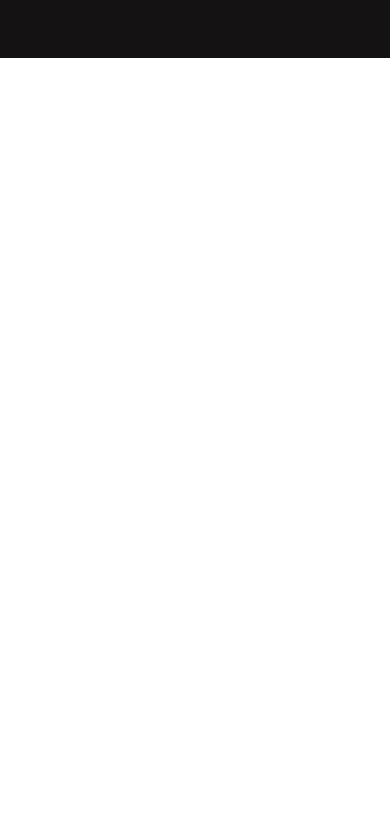
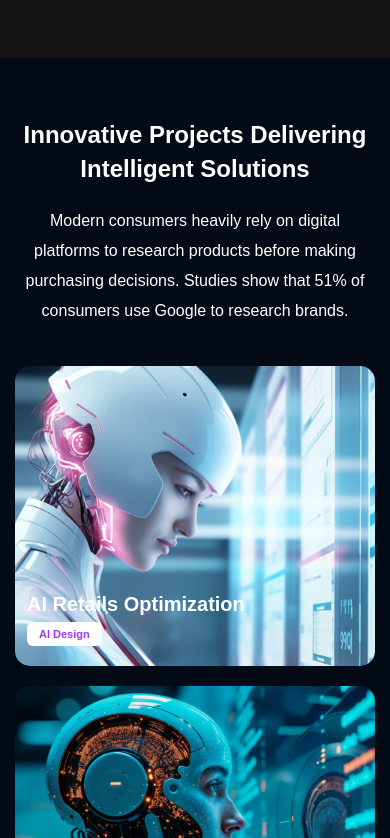
Before and after one commit to Jawad-Nassiri/alupz-project, a React (Create React App) app: page / in a window 390 px wide. Shown: the part 5666-6504 px from the top of the page. Before the commit the page ends 5724 px from the top, so only its background shows below. Built offline with nearby package versions, Linux system fonts and the light colour scheme.

Commit message:
add responsive design ot the introduction part

```diff
--- a/src/App.js
+++ b/src/App.js
@@ -15,8 +15,8 @@ export default function App() {
       <Stats />
       <AiServices />
       <Approach />
-      {/* <Introduction />
-      <Testimonials />
+      <Introduction />
+      {/* <Testimonials />
       <Team />
       <ContactUs />
       <Footer/> */}
--- a/src/components/Introduction/Introduction.css
+++ b/src/components/Introduction/Introduction.css
@@ -1,7 +1,7 @@
 .introduction-container {
   width: 100%;
   background: #050a17;
-    padding: 80px 0;
+  padding: 80px 20px;
 }
 
 .introduction-section {
@@ -14,25 +14,87 @@
   align-items: center;
   justify-content: space-between;
   color: #fff;
-    gap: 10px;
+  gap: 20px;
+  flex-wrap: wrap;
 }
 
 .introduction-header__title {
   font-size: 37px;
+  line-height: 48px;
+  font-weight: 700;
 }
 
 .introduction-header__text {
   text-align: justify;
   font-size: 18px;
   line-height: 34px;
-    color: #FFFFFF;
+  color: #fff;
   width: 600px;
+  max-width: 100%;
 }
 
 .introduction-boxes-container {
   display: flex;
+  flex-wrap: wrap;
   align-items: center;
   justify-content: center;
   gap: 25px;
   margin-top: 40px;
 }
+
+
+
+/*! Responsive */
+@media (max-width: 1024px) {
+  .introduction-container {
+    padding: 80px 40px;
+  }
+
+  .introduction-header {
+    flex-direction: column;
+    text-align: center;
+  }
+
+  .introduction-header__title {
+    font-size: 32px;
+    line-height: 42px;
+  }
+
+  .introduction-header__text {
+    text-align: center;
+    width: 100%;
+    font-size: 17px;
+  }
+}
+
+@media (max-width: 768px) {
+  .introduction-container {
+    padding: 70px 20px;
+  }
+
+  .introduction-header__title {
+    font-size: 28px;
+    line-height: 38px;
+  }
+
+  .introduction-boxes-container {
+    flex-direction: column;
+    gap: 20px;
+  }
+}
+
+@media (max-width: 480px) {
+  .introduction-container {
+    padding: 60px 15px;
+  }
+
+  .introduction-header__title {
+    font-size: 24px;
+    line-height: 34px;
+  }
+
+  .introduction-header__text {
+    font-size: 16px;
+    line-height: 30px;
+  }
+}
--- a/src/components/Introduction/IntroductionBox/IntroductionBox.css
+++ b/src/components/Introduction/IntroductionBox/IntroductionBox.css
@@ -2,8 +2,10 @@
   position: relative;
   background-size: cover;
   background-position: center;
-  width: 430px;
+  width: calc(33.333% - 20px);
   height: 450px;
+  border-radius: 15px;
+  overflow: hidden;
 }
 
 .introduction-box__title-link {
@@ -27,4 +29,46 @@
   font-weight: 600;
   bottom: 20px;
   left: 12px;
+  border-radius: 6px;
+  transition: all 0.3s ease;
 }
+
+.introduction_box__link:hover {
+  background: #a234fd;
+  color: #fff;
+}
+
+/*! Responsive */
+@media (max-width: 1024px) {
+  .introduction-box {
+    width: calc(50% - 20px);
+    height: 400px;
+  }
+}
+
+@media (max-width: 768px) {
+  .introduction-box {
+    width: 100%;
+    height: 350px;
+  }
+
+  .introduction-box__title-link {
+    font-size: 22px;
+  }
+}
+
+@media (max-width: 480px) {
+  .introduction-box {
+    height: 300px;
+  }
+
+  .introduction-box__title-link {
+    font-size: 20px;
+    bottom: 50px;
+  }
+
+  .introduction_box__link {
+    padding: 6px 12px;
+    font-size: 11px;
+  }
+}
```
Lines whose indentation alone changed are shown as unchanged.
